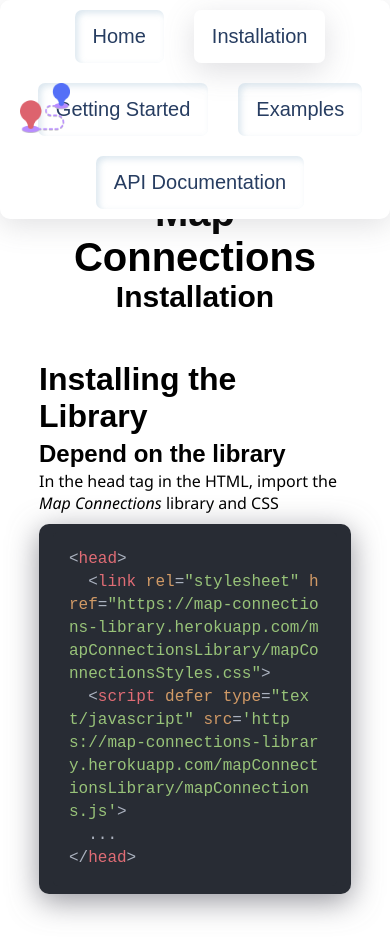
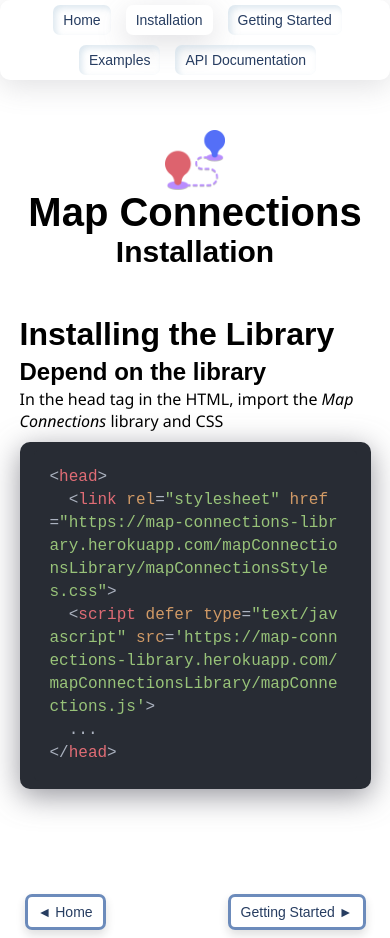
Before and after one commit to jameskokoska/Map-Connections, a website: page pub/installation.html in a window 390 px wide. Shown: the top 938 px of the page. Drawn offline with nearby package versions, Linux system fonts and the light colour scheme; a web font is replaced by a local one.

Commit message:
added mobile support

```diff
--- a/pub/index.css
+++ b/pub/index.css
@@ -172,6 +172,17 @@ a:hover{
   background-color: white;
 }
 
+.header-image-navbar{
+  width:50px;
+  height:50px;
+  transition: transform 200ms;
+}
+
+.header-image-navbar:hover{
+  transform: scale(1.1);
+  transition: transform 200ms;
+}
+
 .button-navbar{
   margin:10px;
   margin-left: 20px;
@@ -193,3 +204,44 @@ a:hover{
 .small-break{
   height:8px;
 }
+
+@media only screen and (max-width: 1000px) {
+  .button{
+    font-size: 15px;
+    margin: 10px;
+    padding: 10px 12px;
+  }
+  .button-navbar {
+    margin:10px;
+    margin-left: 7px;
+  }
+  .header-image-navbar{
+    width:30px;
+    height:30px;
+  }
+  body{
+    margin: 7%;
+    margin-top: 130px;
+    margin-bottom: 50px;
+  }
+}
+
+@media only screen and (max-width: 760px) {
+  .button{
+    font-size: 14px;
+    margin:5px;
+    padding: 7px 10px;
+  }
+  .button-navbar {
+    margin:5px;
+    margin-left: 10px;
+  }
+  .header-image-navbar{
+    display: none;
+  }
+  body{
+    margin: 5%;
+    margin-top: 130px;
+    margin-bottom: 50px;
+  }
+}
--- a/pub/installation.html
+++ b/pub/installation.html
@@ -19,7 +19,7 @@
   <body>
     <div class="navbar">
       <a href="./index.html" style="position: absolute; left:20px">
-        <img src="route.png" width:="50" height="50" class="header-image">
+        <img src="route.png" class="header-image-navbar">
       </a>
       <a href="./index.html">
         <div class="button button-navbar">
```
Also changed, not shown: pub/api-documentation.html (+1 -1 lines), pub/examples.html (+1 -1 lines), pub/getting-started.html (+1 -1 lines), pub/index.html (+1 -1 lines).
